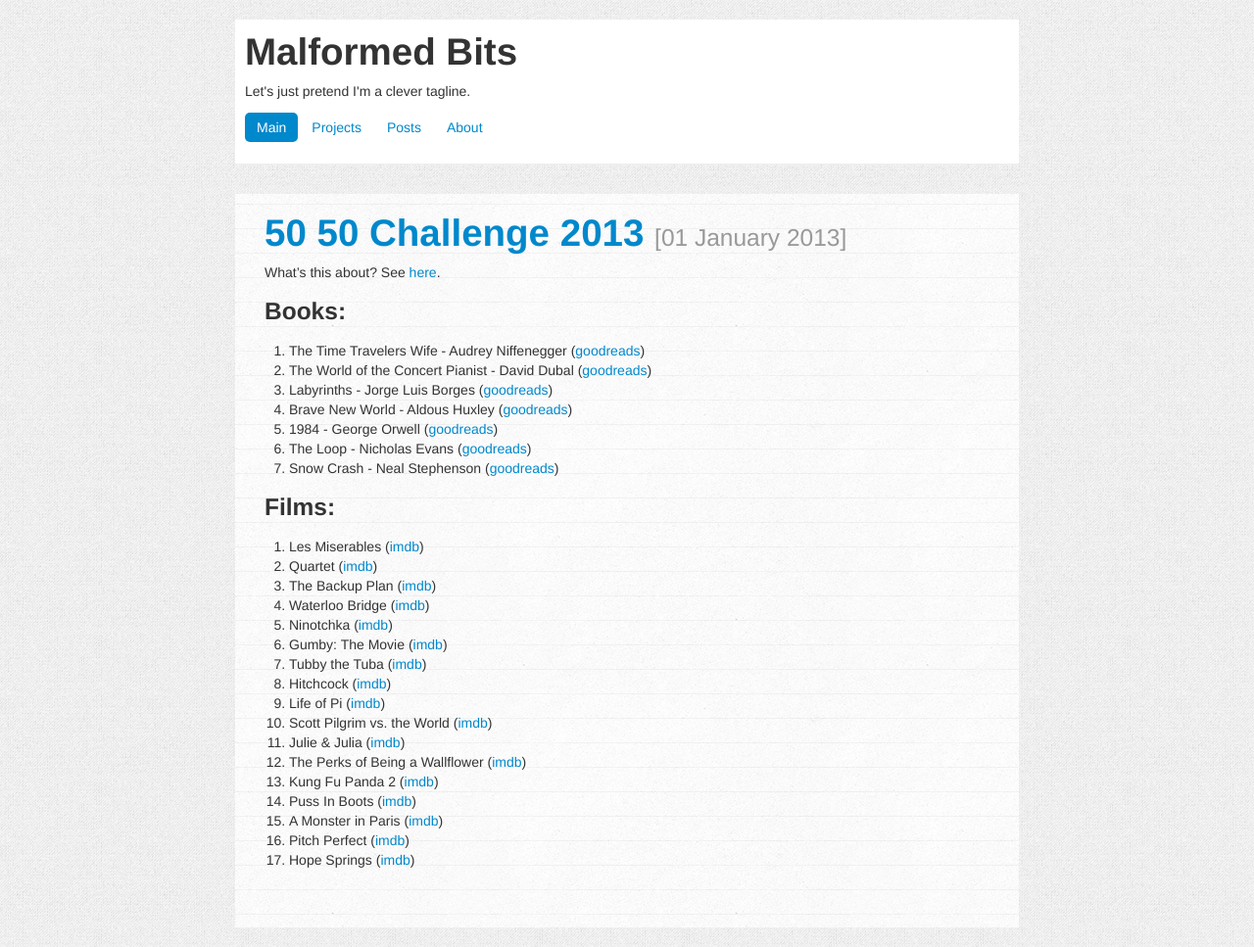
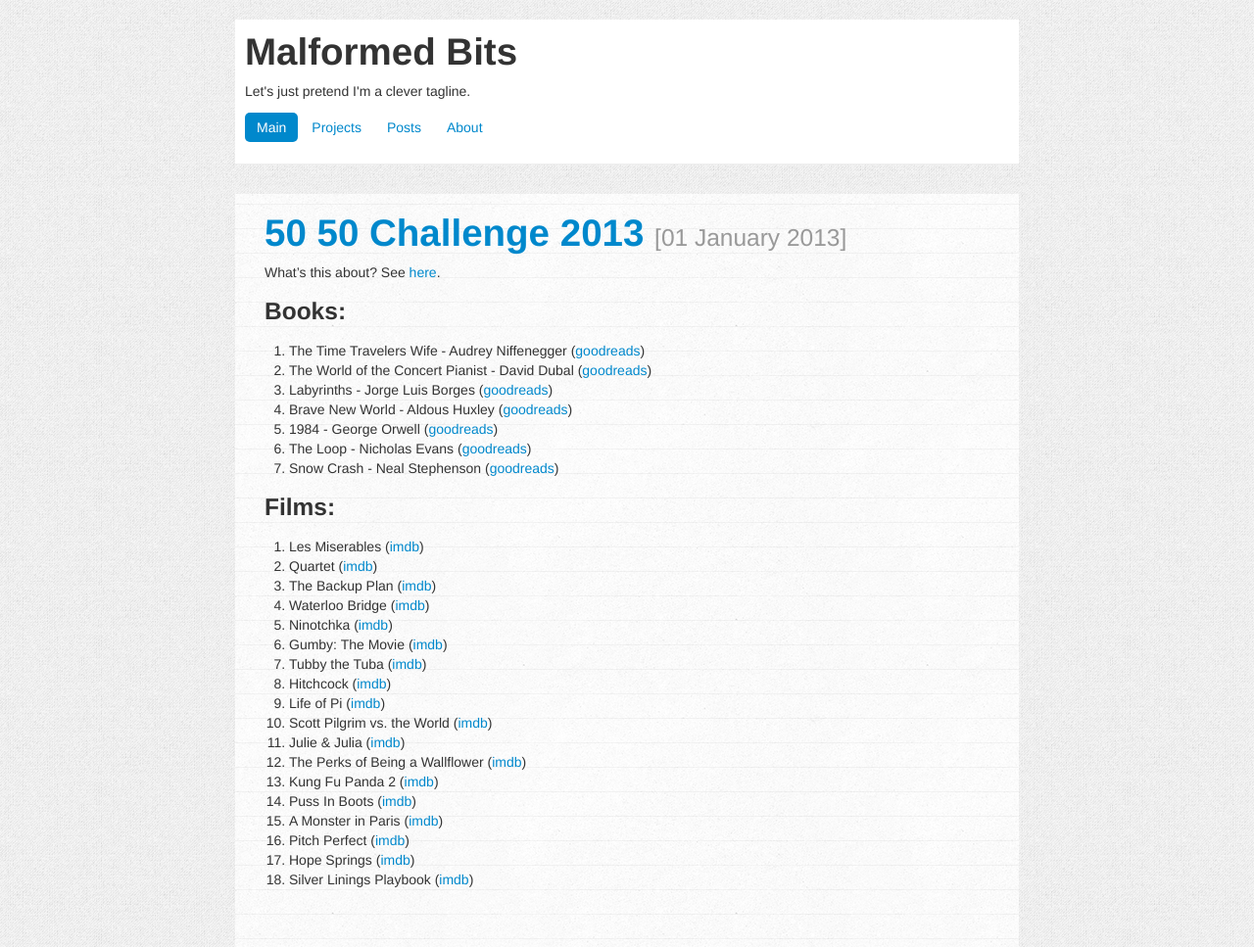
Before and after one commit to charlottepierce/charlottepierce.github.com, a Jekyll site: the page built from _posts/2013-01-01-50-50-Challenge-2013.markdown, in a window 1280 px wide. Shown: the whole page at 98% size. Built offline with Jekyll 4.4.1, drawn with Linux system fonts in a browser that asks for light colours.

Commit message:
Updated 50/50 challenge list.

```diff
--- a/_posts/2013-01-01-50-50-Challenge-2013.markdown
+++ b/_posts/2013-01-01-50-50-Challenge-2013.markdown
@@ -34,3 +34,4 @@ What's this about? See [here](http://www.fiftyfifty.me/introduction/).
 15. A Monster in Paris ([imdb](http://www.imdb.com/title/tt0961097/))
 16. Pitch Perfect ([imdb](http://www.imdb.com/title/tt1981677/))
 17. Hope Springs ([imdb](http://www.imdb.com/title/tt1535438/))
+18. Silver Linings Playbook ([imdb](http://www.imdb.com/title/tt1045658/))
```
